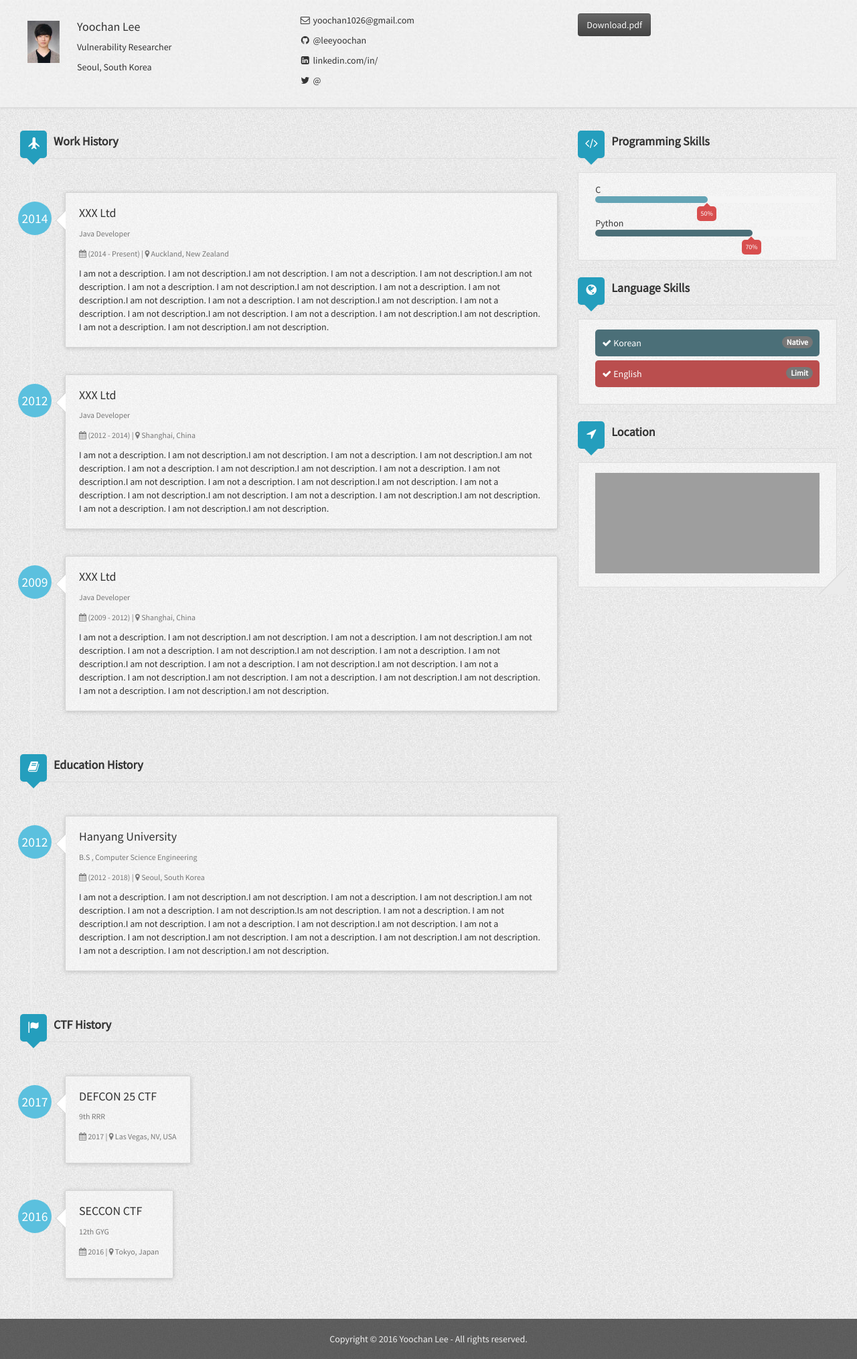
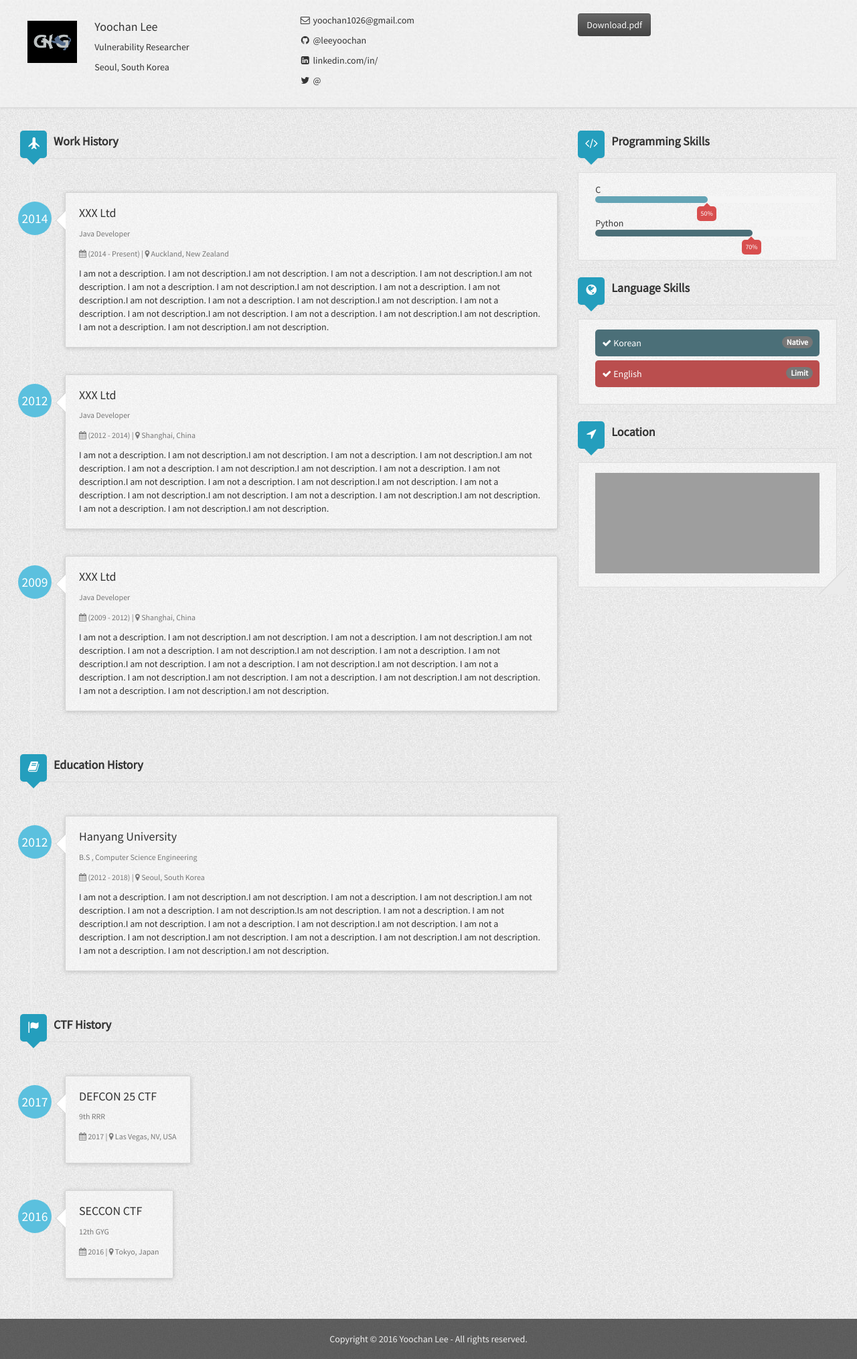
Before and after one commit to leeyoochan/leeyoochan.github.io, a Jekyll site: the page built from index.html, in a window 1280 px wide. Shown: the whole page at 67% size. Built offline with Jekyll 4.4.1, drawn with Linux system fonts in a browser that asks for light colours; nearby versions of some CDN libraries; grey boxes are pictures that could not be loaded.

Commit message:
GYG LOGO

```diff
--- a/_config.yml
+++ b/_config.yml
@@ -1,7 +1,7 @@
 # Site settings
 title: Yoochan Lee
 description: Yoochan Lee' Profile
-favicon: /assets/img/profile.jpeg
+favicon: /assets/img/GYG_logo.png
 baseurl: https://leeyoochan.github.io/
 url: https://leeyoochan.github.io/
 rss_url: /pages/atom.xml
```
Also changed, not shown: assets/img/GYG_logo.png (added), 1 other file.
